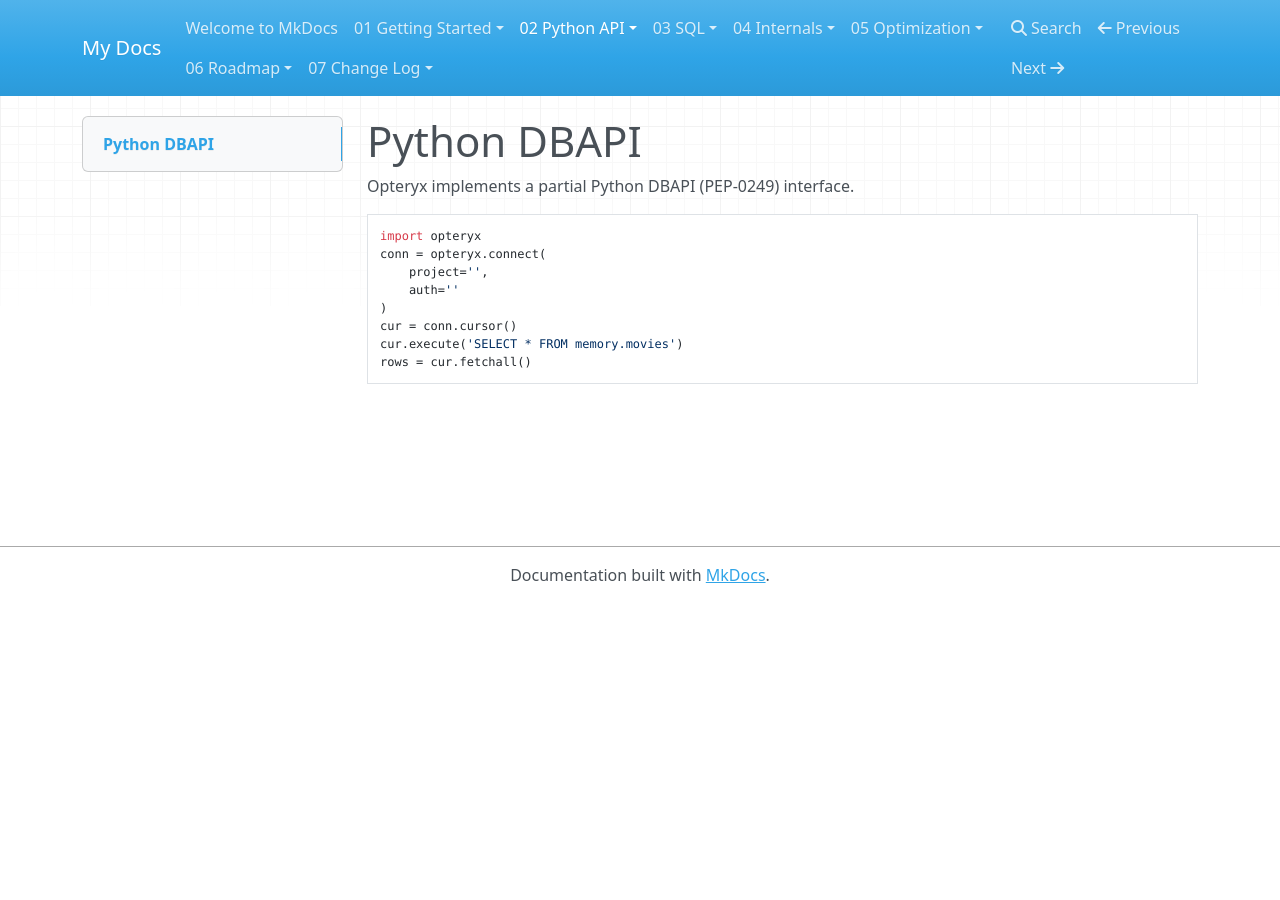
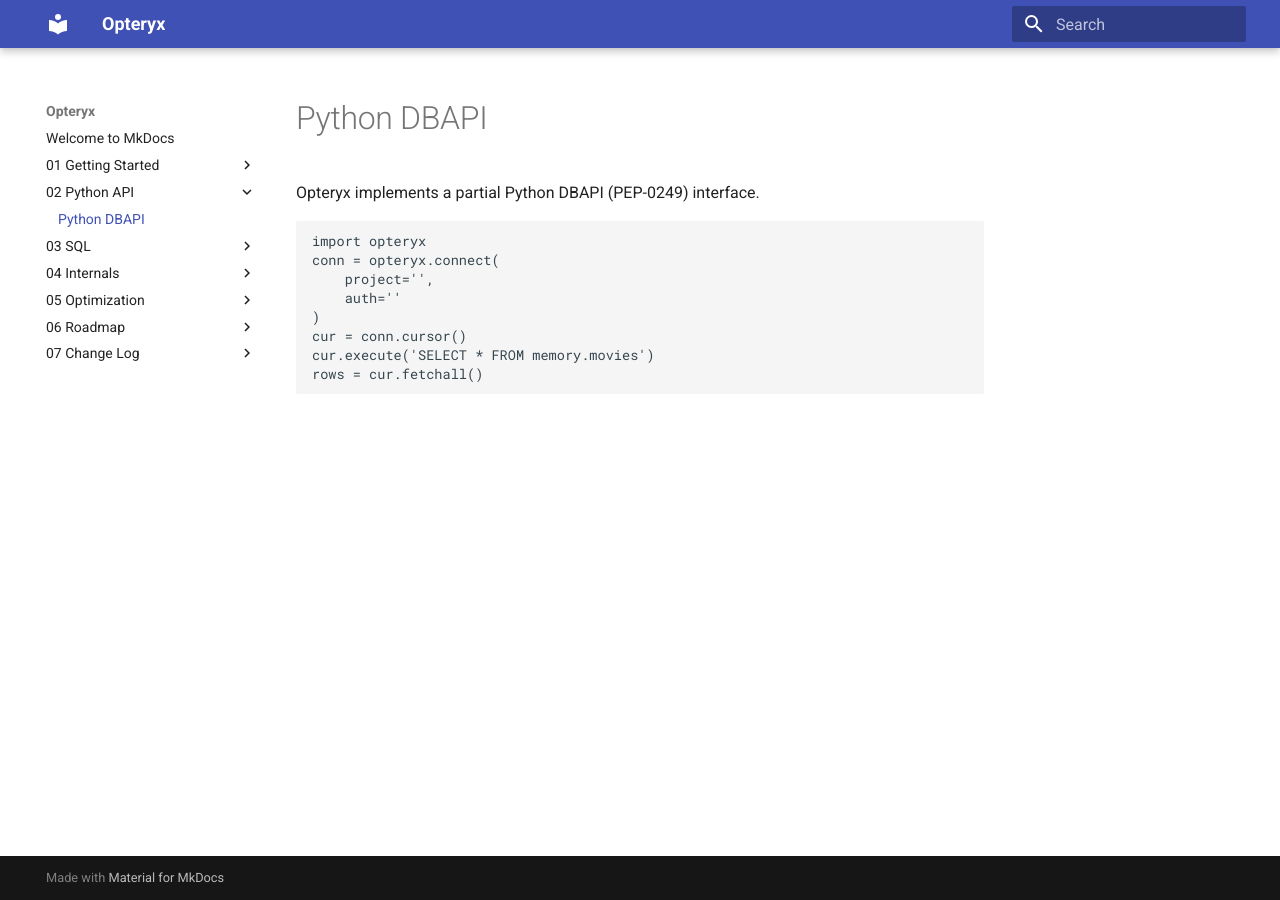
Before and after one commit to mabel-dev/opteryx, an MkDocs documentation site: the page built from docs/02 Python API/01 DBAPI.md, in a window 1280 px wide. Built offline with MkDocs 1.6.1 and Material for MkDocs 9.7.7, drawn with Linux system fonts in a browser that asks for light colours; nearby versions of some CDN libraries.

Commit message:
material

```diff
--- a/mkdocs.yml
+++ b/mkdocs.yml
@@ -1 +1,4 @@
-site_name: My Docs
+site_name: Opteryx
+
+theme:
+  name: material
```
